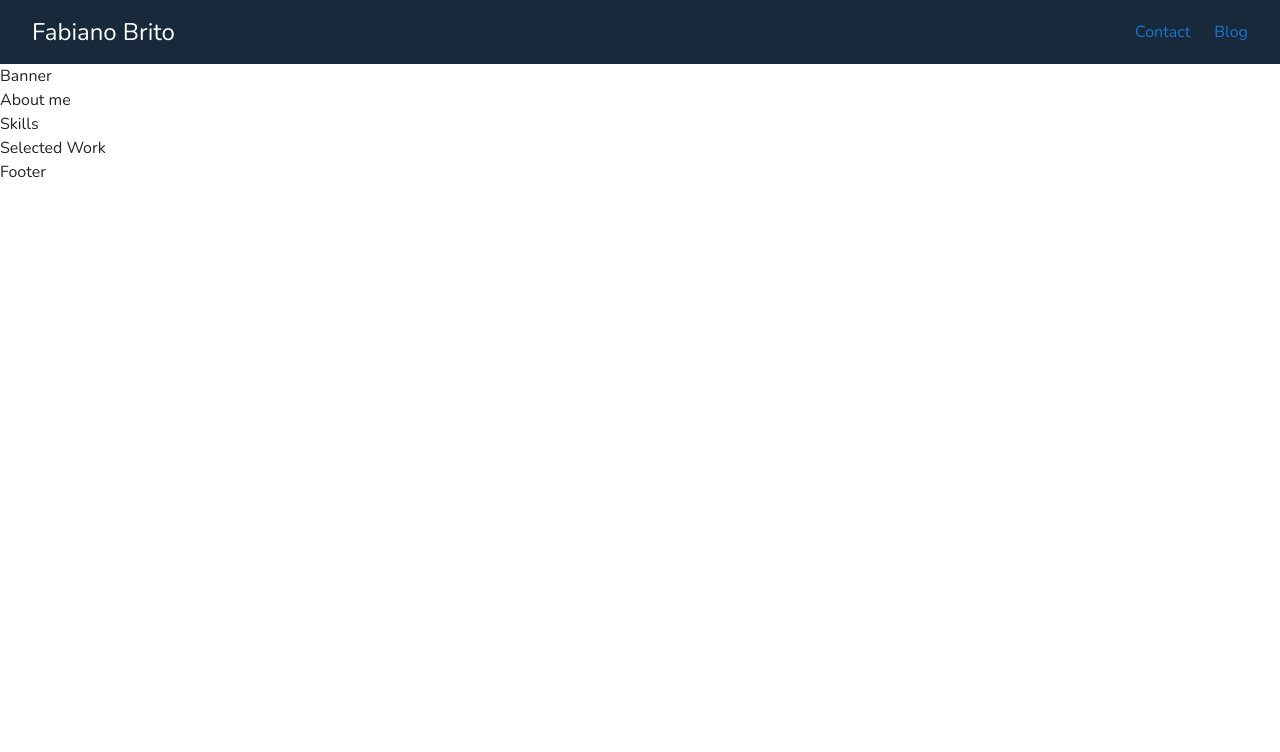
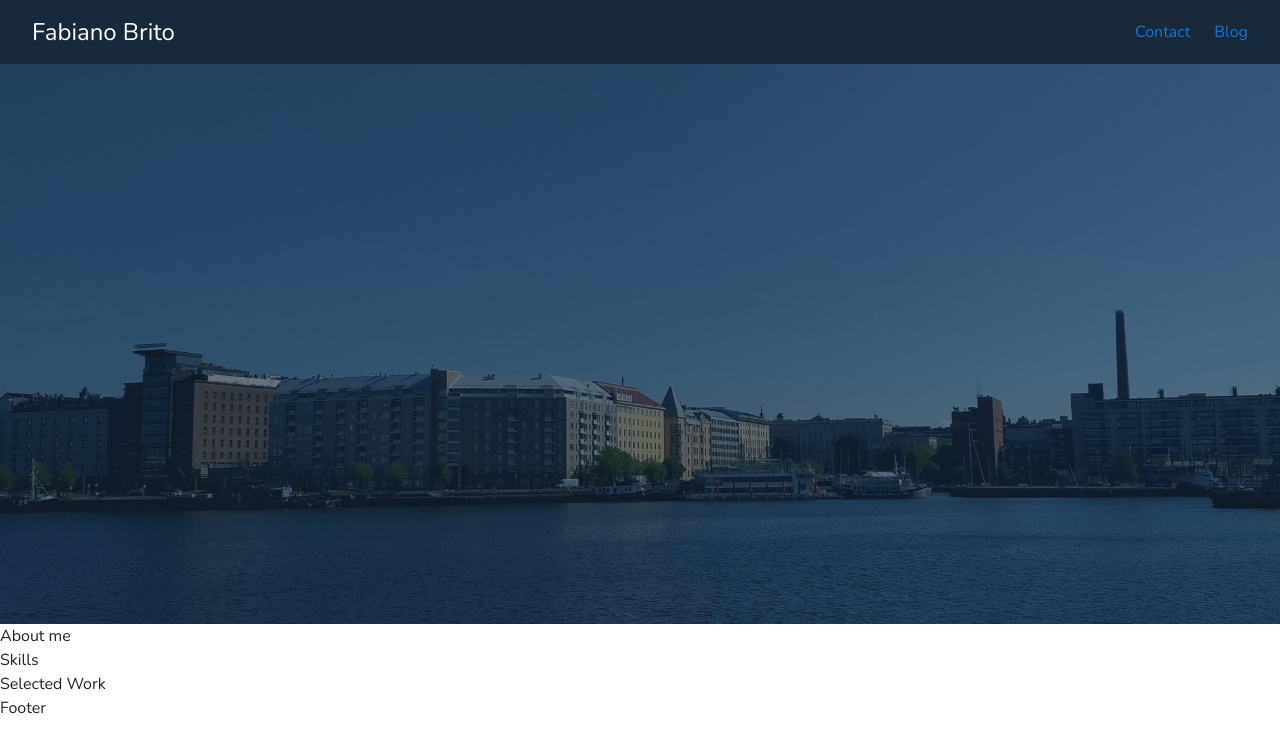
Before and after one commit to Fabianopb/fabianopb-sandbox, a React (Vite) app: page / in a window 1280 px wide. Shown: the top 752 px of the page. Built offline with nearby package versions, Linux system fonts and the light colour scheme.

Commit message:
Add banner image with overlay

```diff
--- a/src/portfolio/index.tsx
+++ b/src/portfolio/index.tsx
@@ -1,5 +1,6 @@
 import { Link } from '@mui/material';
 import styled from 'styled-components';
+import bannerImageSrc from '../assets/banner.jpeg';
 
 const MainWrapper = styled.div`
   display: flex;
@@ -33,6 +34,20 @@ const StyledLink = styled(Link)`
   }
 `;
 
+const BannerOverlay = styled.div`
+  position: relative;
+  height: 560px;
+  background-color: #17293a;
+`;
+
+const Banner = styled.img`
+  position: absolute;
+  height: 100%;
+  width: 100%;
+  object-fit: cover;
+  opacity: 0.35;
+`;
+
 const PortfolioView = () => (
   <MainWrapper>
     <Topbar>
@@ -46,7 +61,10 @@ const PortfolioView = () => (
         </StyledLink>
       </Navigation>
     </Topbar>
-    <div>Banner</div>
+    <BannerOverlay>
+      <Banner src={bannerImageSrc} />
+    </BannerOverlay>
+
     <div>About me</div>
     <div>Skills</div>
     <div>Selected Work</div>
```
Also changed, not shown: src/assets/banner.jpeg (added).
